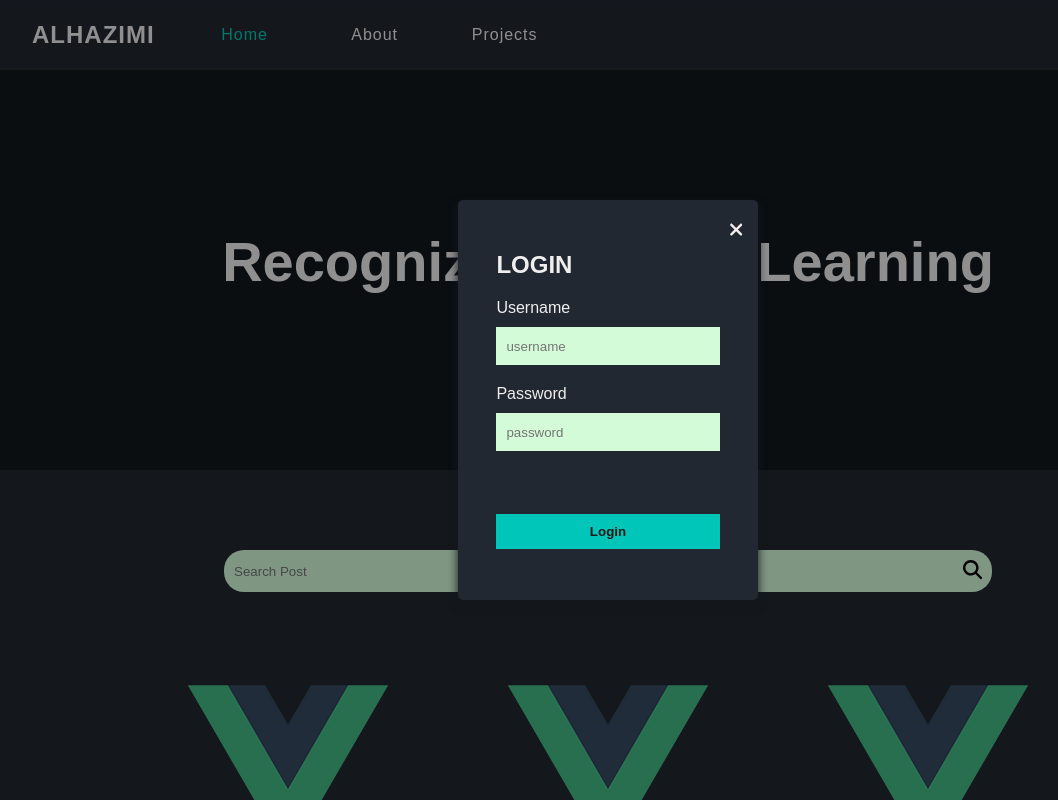
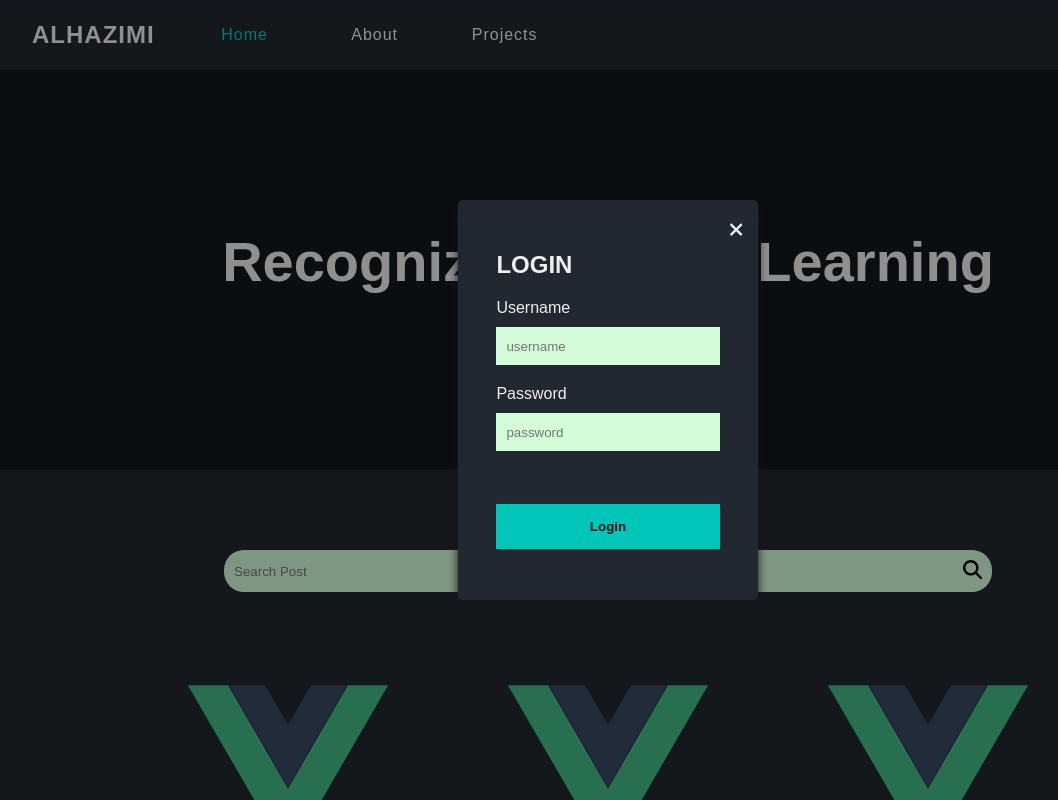
Before and after one commit to rakkaalhazimi/Vue-Blogspot, a Vue app: page / in a window 1280 px wide. Shown: the top 800 px of the page, without its empty margins (32-1090 px from the left). Built offline with nearby package versions, Linux system fonts and the light colour scheme.

Commit message:
style: specify button padding

```diff
--- a/src/static/admin.css
+++ b/src/static/admin.css
@@ -58,7 +58,7 @@
 
 .admin-login-btn {
     margin-top: auto;
-    padding: var(--medium-padding);
+    padding: var(--button-padding);
     background-color: var(--accent);
     color: var(--text-light);
     font-weight: bold;
--- a/src/static/button.css
+++ b/src/static/button.css
@@ -9,7 +9,7 @@
 }
 
 .post-publish-btn {
-    padding: var(--medium-padding);
+    padding: var(--button-padding);
     width: 200px;
     height: 40px;
     background-color: var(--complement);
```
